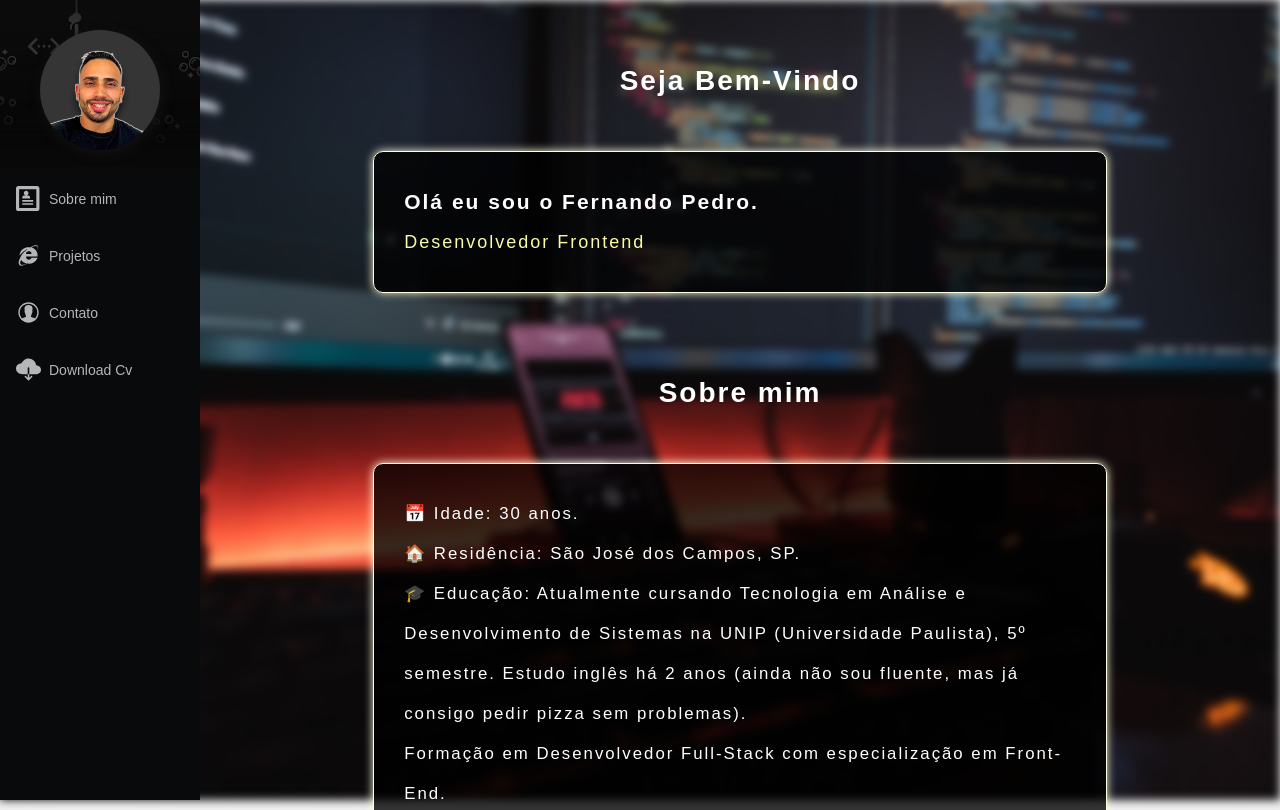
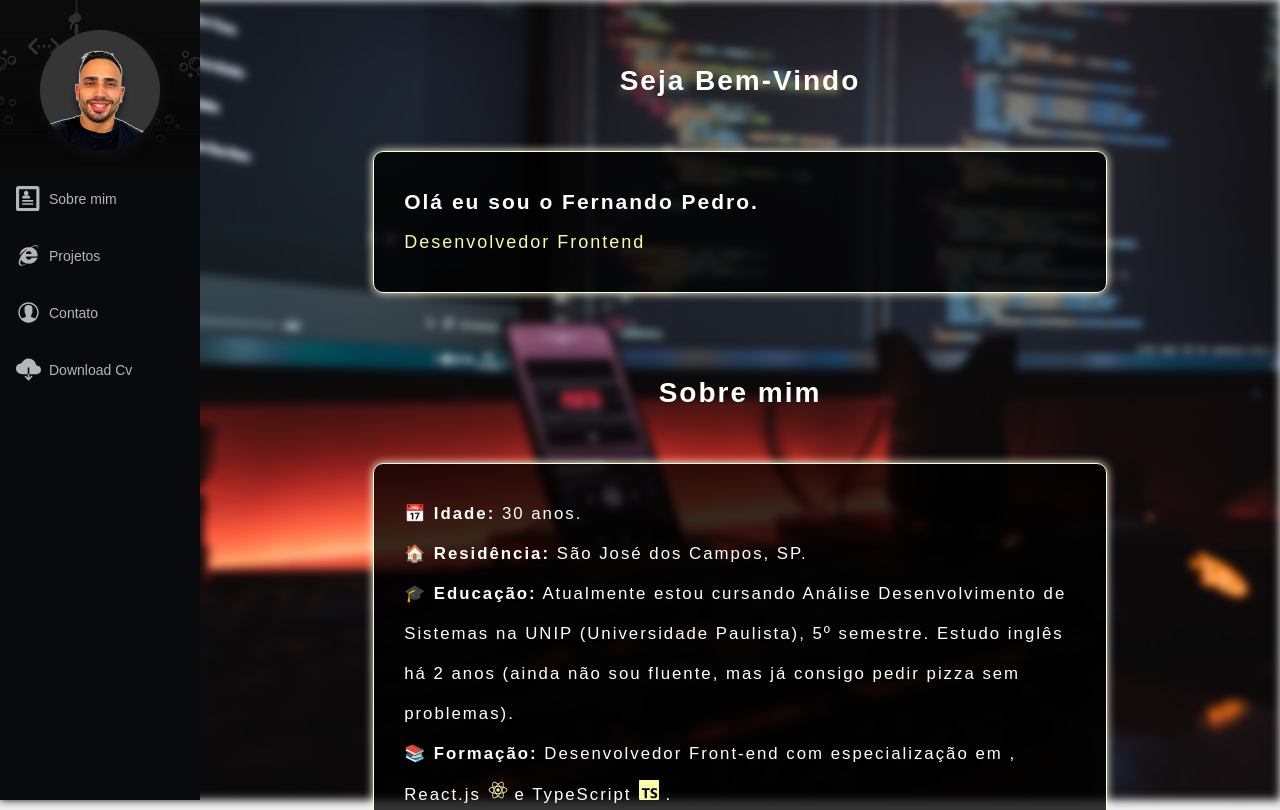
Before and after one commit to FernandoFerreira94/Portifoli, a React (Create React App) app: page / in a window 1280 px wide. Shown: the top 810 px of the page. Built offline with nearby package versions, Linux system fonts and the light colour scheme.

Commit message:
adicionado projeto appMedicao

```diff
--- a/src/components/Modal/infro.js
+++ b/src/components/Modal/infro.js
@@ -15,6 +15,25 @@ export const info = {
       "Notificações: Utilização do React Toastify para fornecer feedback visual para o usuário.",
     ],
     site: "https://app-chamados-23.netlify.app/",
+  },
+
+  appMedicao: {
+    nome: "App Medição",
+    frontEnd: "Html5, Css3, JavaScript, React.js",
+    backEnd: "FireBase",
+    descricao:
+      "Aplicativo para cadastro e gestão de medições de energia e água, com autenticação segura, interface elegante e funcionalidades completas para facilitar o monitoramento e registro.",
+    funcionalidade: [
+      "Página de Login de Acesso: Sistema de login com autenticação via Firebase Authentication, garantindo segurança no acesso dos usuários.",
+      "Cadastro de Estabelecimentos: Adicione dados das lojas para monitoramento das medições de energia e água.",
+      "Sistema de Autenticação: Verificação de email e senha utilizando Firebase Authentication.",
+      "Gestão de Medições: Registre e atualize medições de energia e água, com possibilidade de incluir fotos para validação das informações.Cadastro e Gestão de Chamados: Os usuários podem criar, editar e excluir chamados de serviços.",
+      "Validação e Atualização de Medições: Sistema de validação com imagens para assegurar a veracidade das informações.Edição de Perfil: Os usuários podem editar suas informações de perfil, incluindo nome e foto.",
+      "Visualização Detalhada: Consulte as medições registradas de forma organizada e intuitiva.Navegação: Header vertical para facilitar a navegação entre as páginas.",
+      "Segurança Avançada: Utilização de rotas privadas (Private Routes) para proteger a interface e redirecionamento automático para a página de login caso o usuário não esteja autenticado.Verificação de Login: Redirecionamento para a página de login se o usuário não estiver autenticado.",
+      "Notificações: Utilização do React Toastify para fornecer feedback visual para o usuário.",
+    ],
+    site: "https://appmedicao.netlify.app/",
   },
 
   mataMosca: {
@@ -106,13 +125,4 @@ export const info = {
     funcionalidade: ["Site fins academicos"],
     site: "https://city-23.netlify.app/",
   },
-
-  formulario: {
-    nome: "Validação de cadastro",
-    frontEnd: "Html5, Css3, JavaScript",
-    descricao:
-      "Projeto para validação de cadastro, email, cpf e campos prenchidos",
-    funcionalidade: ["Projeto fins academico"],
-    site: "",
-  },
 };
--- a/src/components/Projeto/index.js
+++ b/src/components/Projeto/index.js
@@ -22,7 +22,7 @@ import imgControleFinanceiro from "../../assets/controle-financeiro.png";
 import imgFinas from "../../assets/financas.png";
 import imgCity from "../../assets/noticia-city.png";
 import imgSpotify from "../../assets/spotfy.png";
-import imgFormulario from "../../assets/formulario-cadastro.png";
+import imgAppMedicao from "../../assets/appmedicaoLogin.png";
 
 export default function Projeto() {
   const [modalData, setModalData] = useState(null);
@@ -42,17 +42,14 @@ export default function Projeto() {
 
           <div className="container-projeto">
             <div className="projeto">
-              <Link to={info.appChamado.site} target="blank">
+              <Link to={info.appMedicao.site} target="blank">
                 <div
                   className="img"
-                  style={{
-                    backgroundImage: `url(${imgAppChamado})`,
-                    backgroundPosition: "0",
-                  }}
+                  style={{ backgroundImage: `url(${imgAppMedicao})` }}
                 ></div>
               </Link>
               <div className="info">
-                <span className="titulo">{info.appChamado.nome}</span>
+                <span className="titulo">{info.appMedicao.nome}</span>
                 <div className="icons">
                   <IoLogoHtml5 size={15} color="#9370DB" />
                   <IoLogoCss3 size={15} color="#9370DB" />
@@ -62,7 +59,7 @@ export default function Projeto() {
                 </div>
                 <button
                   className="btn-info"
-                  onClick={() => handleShow("appChamado")}
+                  onClick={() => handleShow("appMedicao")}
                 >
                   Mais informaçoes
                 </button>
@@ -95,6 +92,38 @@ export default function Projeto() {
             </div>
 
             <div className="projeto">
+              <Link to={info.appChamado.site} target="blank">
+                <div
+                  className="img"
+                  style={{
+                    backgroundImage: `url(${imgAppChamado})`,
+                    backgroundPosition: "0",
+                  }}
+                ></div>
+              </Link>
+              <div className="info">
+                <span className="titulo">{info.appChamado.nome}</span>
+                <div className="icons">
+                  <IoLogoHtml5 size={15} color="#9370DB" />
+                  <IoLogoCss3 size={15} color="#9370DB" />
+                  <IoLogoJavascript size={15} color="#9370DB" />
+                  <IoLogoReact size={15} color="#9370DB" />
+                  <IoLogoFirebase size={15} color="#9370DB" />
+                </div>
+                <button
+                  className="btn-info"
+                  onClick={() => handleShow("appChamado")}
+                >
+                  Mais informaçoes
+                </button>
+              </div>
+            </div>
+          </div>
+
+          <h3 className="h3">Todos projetos:</h3>
+
+          <div className="container-projeto">
+            <div className="projeto">
               <Link to={info.primeFlix.site} target="blank">
                 <div
                   className="img"
@@ -118,11 +147,6 @@ export default function Projeto() {
                 </button>
               </div>
             </div>
-          </div>
-
-          <h3 className="h3">Todos projetos:</h3>
-
-          <div className="container-projeto">
             <div className="projeto">
               <Link to={info.bondai.site} target="blank">
                 <div
@@ -180,7 +204,8 @@ export default function Projeto() {
             {""}
             {""}
             {""}
-
+          </div>
+          <div className="container-projeto">
             <div className="projeto">
               <Link to={info.finacas.site} target="blank">
                 <div
@@ -203,13 +228,7 @@ export default function Projeto() {
                 </button>
               </div>
             </div>
-          </div>
 
-          {""}
-          {""}
-          {""}
-
-          <div className="container-projeto">
             <div className="projeto">
               <Link to={info.finas.site} target="blank">
                 <div
@@ -264,29 +283,6 @@ export default function Projeto() {
             {""}
             {""}
             {""}
-
-            <div className="projeto">
-              <Link to="#" target="blank">
-                <div
-                  className="img"
-                  style={{ backgroundImage: `url(${imgFormulario})` }}
-                ></div>
-              </Link>
-              <div className="info">
-                <span className="titulo">{info.formulario.nome}</span>
-                <div className="icons">
-                  <IoLogoHtml5 size={15} color="#9370DB" />
-                  <IoLogoCss3 size={15} color="#9370DB" />
-                  <IoLogoJavascript size={15} color="#9370DB" />
-                </div>
-                <button
-                  className="btn-info"
-                  onClick={() => handleShow("formulario")}
-                >
-                  Mais informaçoes
-                </button>
-              </div>
-            </div>
           </div>
         </>
       )}
--- a/src/components/Sobre/index.js
+++ b/src/components/Sobre/index.js
@@ -1,4 +1,7 @@
 import Title from "../Title";
+
+import { IoLogoReact, IoLogoJavascript } from "react-icons/io5";
+import { SiTypescript } from "react-icons/si";
 
 export default function Sobre() {
   return (
@@ -6,22 +9,34 @@ export default function Sobre() {
       <Title titulo="Sobre mim" />
       <div className="container">
         <p>
-          📅 Idade: 30 anos. <br /> 🏠 Residência: São José dos Campos, SP.{" "}
-          <br />
-          🎓 Educação: Atualmente cursando Tecnologia em Análise e
+          📅 <strong>Idade:</strong> 30 anos. <br />
+          🏠 <strong>Residência:</strong> São José dos Campos, SP. <br />
+          🎓<strong> Educação:</strong> Atualmente estou cursando Análise
           Desenvolvimento de Sistemas na UNIP (Universidade Paulista), 5º
           semestre. Estudo inglês há 2 anos (ainda não sou fluente, mas já
-          consigo pedir pizza sem problemas). <br /> Formação em Desenvolvedor
-          Full-Stack com especialização em Front-End. <br /> 💻 Profissão:
-          Atualmente atuando como Desenvolvedor Front-End, lidando com
-          aplicações web em React.js (sempre em busca do código perfeito, mas
-          aceitando que bugs fazem parte da vida). <br />
-          🛠️ Habilidades: Conhecimento sólido em HTML, CSS, JavaScript,
-          React.js, TypeScript, SASS, Bootstrap, Git, JQuery e MySQL. (Meu cinto
-          de utilidades está sempre preparado para qualquer desafio!) <br /> 🔮
-          Futuro: Busco ingressar no mundo do desenvolvimento de aplicações
-          mobile e navegáveis. Porque não adicionar mais uma camada de
-          complexidade à vida?
+          consigo pedir pizza sem problemas). <br />
+          📚 <strong> Formação: </strong> Desenvolvedor Front-end com
+          especialização em , React.js{" "}
+          <span className="iconSobre">
+            {" "}
+            <IoLogoReact size={20} />{" "}
+          </span>
+          e TypeScript
+          <span className="iconSobre">
+            {" "}
+            <SiTypescript size={20} />{" "}
+          </span>
+          . <br /> 💻
+          <strong> Profissão:</strong> : Atualmente atuando como Desenvolvedor
+          Front-End, lidando com aplicações web em React.js (sempre em busca do
+          código perfeito, mas aceitando que bugs fazem parte da vida). <br />
+          🛠️ <strong>Habilidades:</strong> Conhecimento sólido em HTML, CSS,
+          JavaScript, React.js, TypeScript, SASS, Bootstrap, Git, JQuery e
+          MySQL. (Meu cinto de utilidades está sempre preparado para qualquer
+          desafio!) <br />
+          🔮<strong> Futuro:</strong> Busco ingressar no mundo do
+          desenvolvimento de aplicações mobile. Porque não adicionar mais uma
+          camada de complexidade à vida? rs
         </p>
       </div>
     </>
```
Also changed, not shown: src/assets/appmedicao.png (added), src/assets/appmedicaoLogin.png (added).
